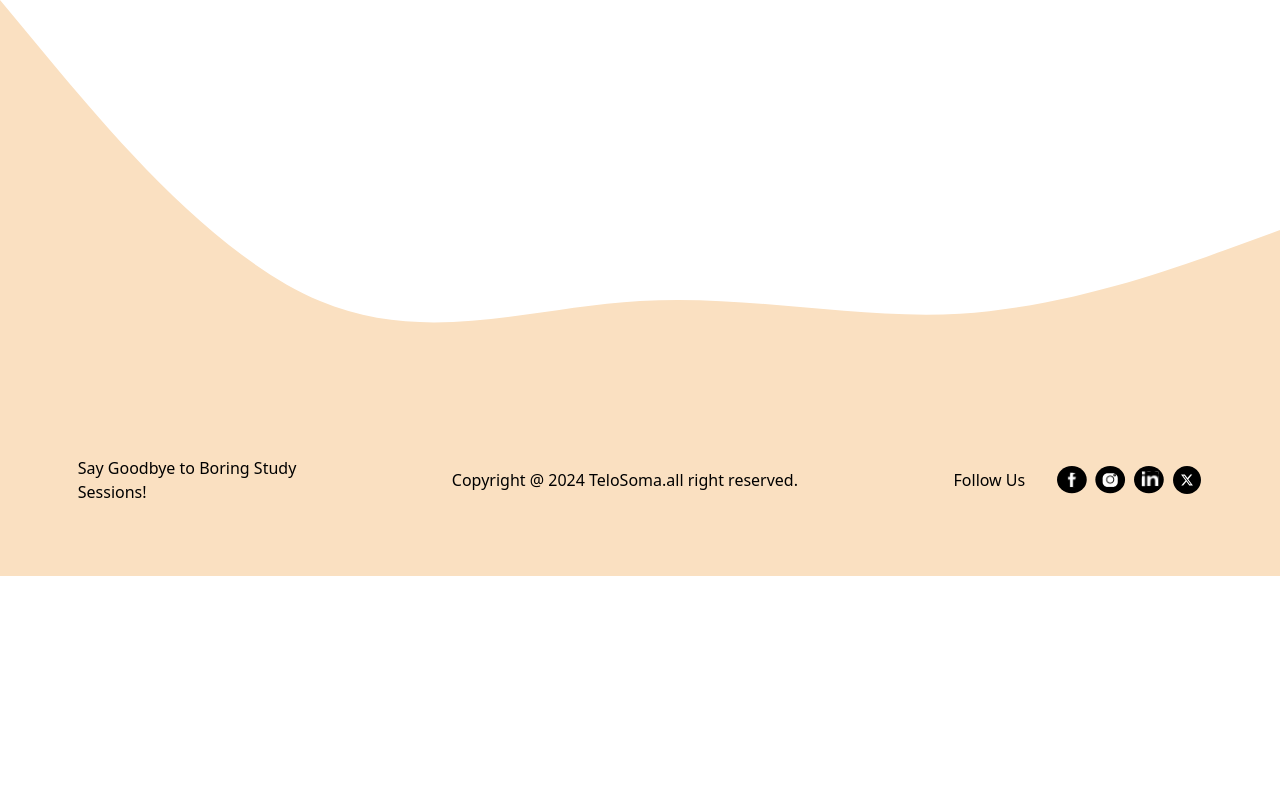
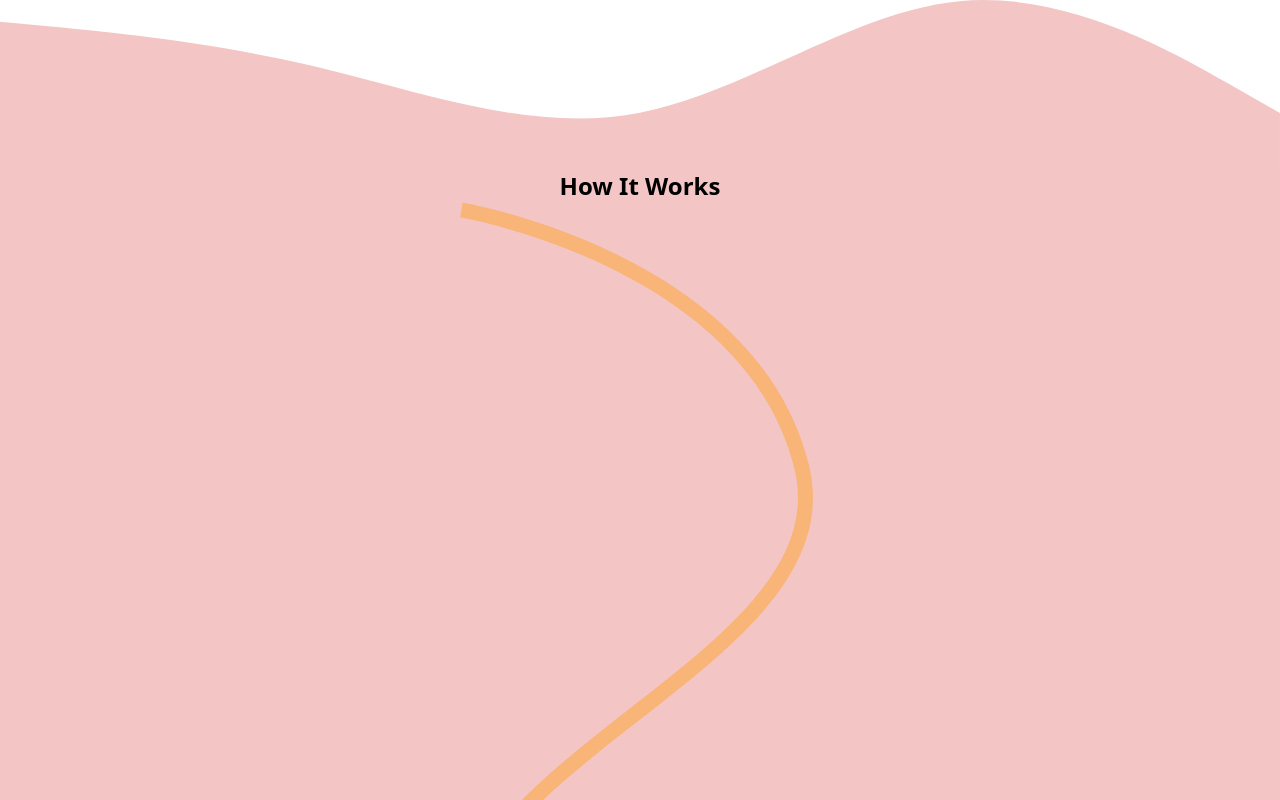
Before and after one commit to The-Dragonss/TeleSoma, a React (Vite) app: page / in a window 1280 px wide. Shown: the top 800 px of the page. Built offline with nearby package versions, Linux system fonts and the light colour scheme.

Commit message:
(feat)Created the basic Layout for how it works section

```diff
--- a/src/components/HowItWorks.jsx
+++ b/src/components/HowItWorks.jsx
@@ -0,0 +1,21 @@
+import HowItWorksVector from '../assets/HowItWorksVector.svg'
+import HowItWorksStroke from '../assets/HowItWorksStroke.svg'
+const HowItWorks = () => {
+    return (
+        <div>
+            <img src={HowItWorksVector} alt=""
+                className='w-full -mb-1' />
+
+            <div className='bg-primaryPink'>
+                <h1 className='text-center font-bold text-2xl  '>How It Works</h1>
+
+
+                <img src={HowItWorksStroke} alt=""
+                    className='mx-auto ' />
+            </div>
+
+        </div>
+    )
+}
+
+export default HowItWorks
--- a/src/pages/LandingPage.jsx
+++ b/src/pages/LandingPage.jsx
@@ -1,11 +1,12 @@
 
 import Footer from '../components/Footer'
+import HowItWorks from '../components/HowItWorks'
 
 function LandingPage() {
   return (
     <div>
 
-      <Footer />
+      <HowItWorks />
 
     </div>
   )
```
Also changed, not shown: src/assets/HowItWorksStroke.svg (added), src/assets/HowItWorksVector.svg (added).
